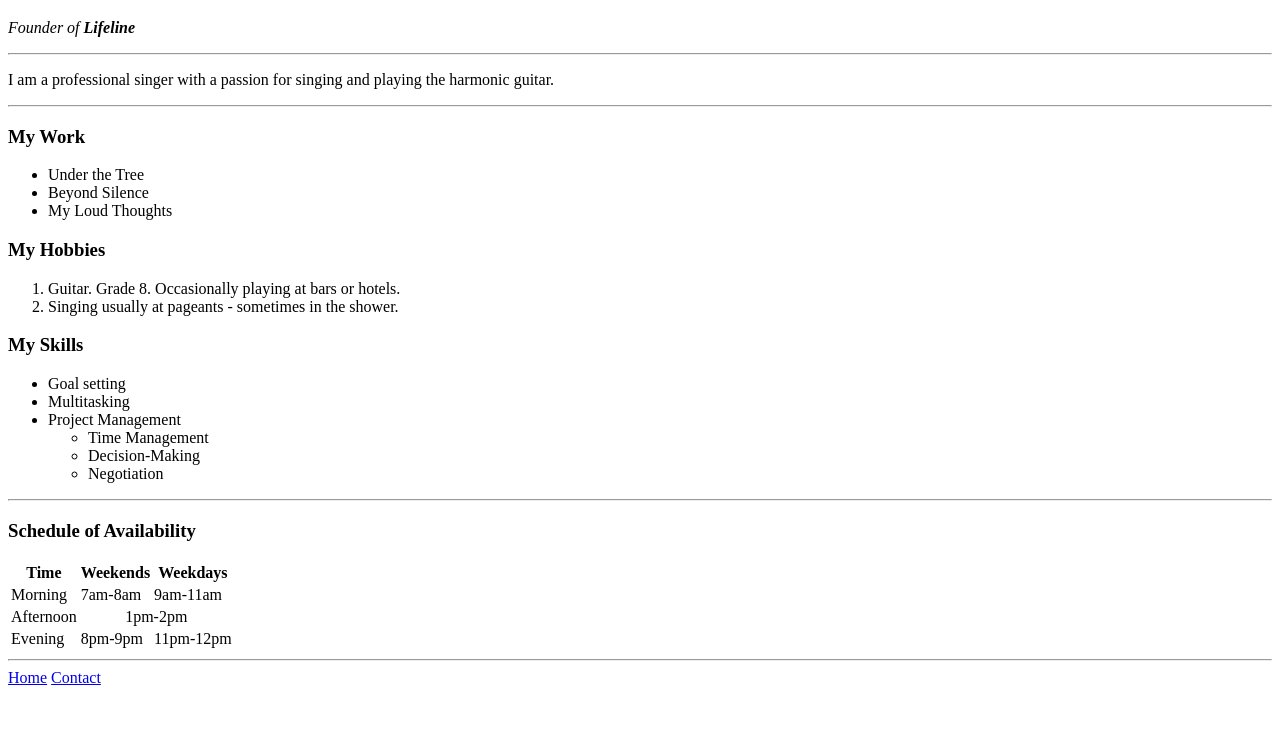
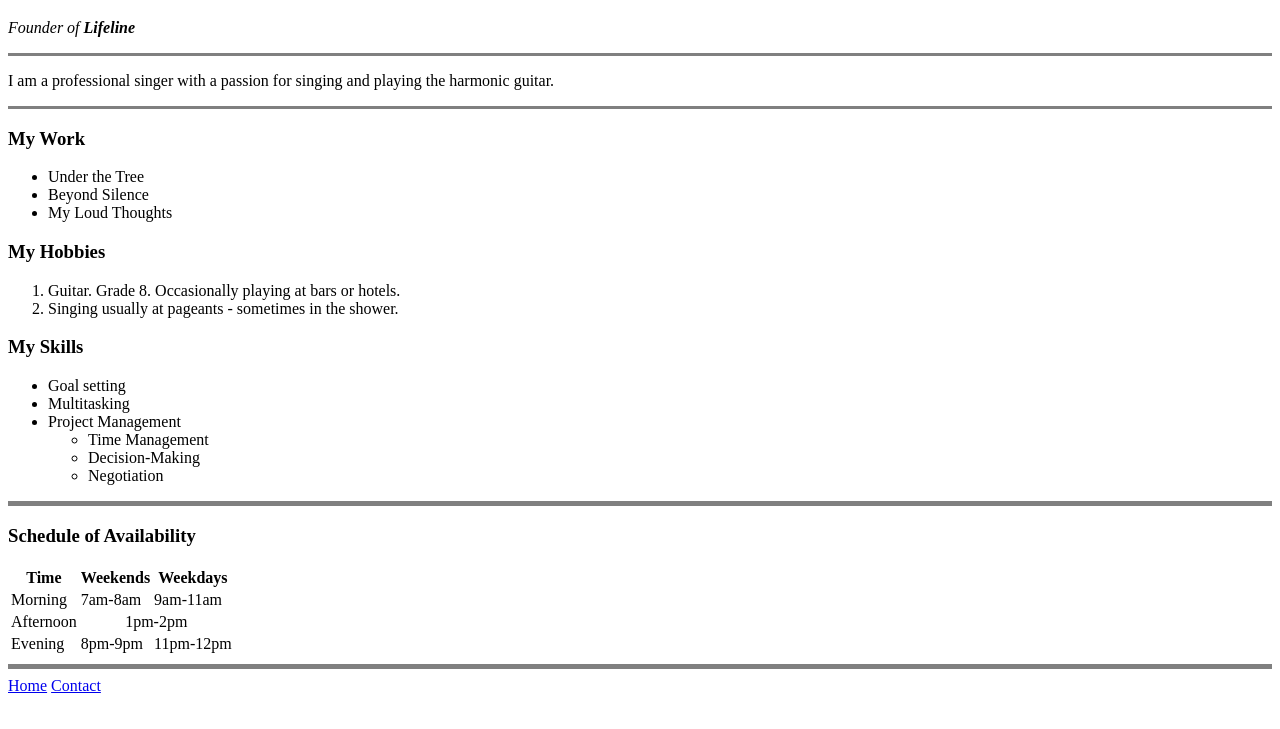
Before and after one commit to jimsteven/siasamplerequirement, a plain HTML site: page pages/profile.html in a window 1280 px wide. Shown: the part 61-790 px from the top of the page. Drawn offline with Linux system fonts and the light colour scheme.

Commit message:
Update on hr tags

```diff
--- a/pages/profile.html
+++ b/pages/profile.html
@@ -11,9 +11,9 @@
 <body>
     <h1>Jim Steven Espelico</h1>
     <p><em>Founder of <strong>Lifeline</strong></em></p>
-    <hr>
+    <hr size="3" noshade>
     <p>I am a professional singer with a passion for singing and playing the harmonic guitar. </p>
-    <hr>
+    <hr size="3" noshade>
     <h3>My Work</h3>
     <ul>
         <li>Under the Tree</li>
@@ -39,7 +39,7 @@
         </li>
         <!--https://zety.com/blog/what-skills-to-put-on-a-resume-->
     </ul>
-    <hr>
+    <hr size="5" noshade>
     <h3>Schedule of Availability</h3>
     <table>
         <tr>
@@ -63,7 +63,7 @@
         </tr>
     </table>
 
-    <hr>
+    <hr size="5" noshade>
     <a href="../index.html">Home</a>
     <a href="contact.html">Contact</a>
 
```
